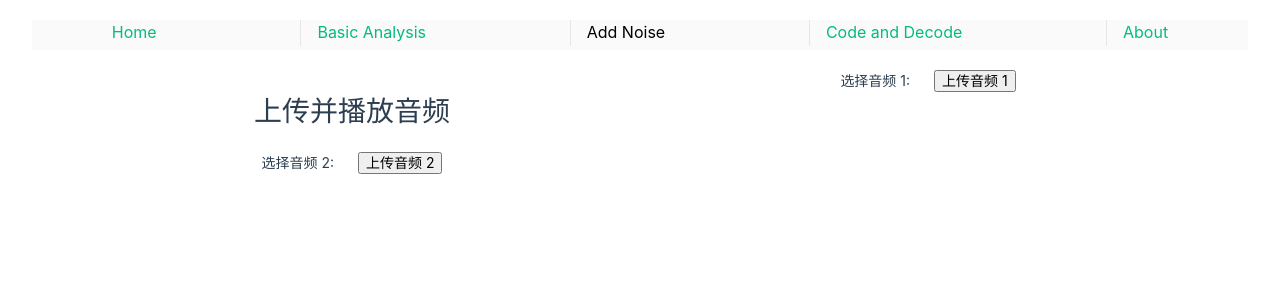
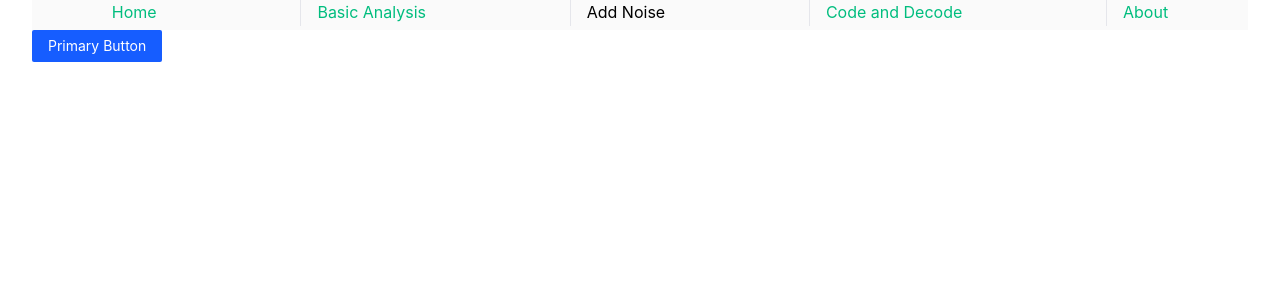
Before and after one commit to zangyubo/DSP-course-design, a Vue app in the folder dsp-web-ui/: page /add-noise in a window 1280 px wide. Shown: the top 300 px of the page. Built offline with nearby package versions, Linux system fonts and the light colour scheme.

Commit message:
Feature : router jump

```diff
--- a/dsp-web-ui/src/views/addnosie/add-noise.vue
+++ b/dsp-web-ui/src/views/addnosie/add-noise.vue
@@ -1,113 +1,16 @@
 <template>
-  <div id="app">
-    <h1>上传并播放音频</h1>
-
-    <!-- 上传音频 1 -->
-    <div>
-      <label for="audio1" class="upload-button">选择音频 1: </label>
-      <input
-        type="file"
-        id="audio1"
-        @change="handleAudio1Upload"
-        accept="audio/*"
-        ref="fileInput1"
-        style="display: none"
-      />
-      <button @click="triggerFileInput1" class="upload-trigger">上传音频 1</button>
-      <audio v-if="audio1" controls :src="audio1" ref="audioPlayer1"></audio>
-      <button v-if="audio1" @click="playAudio1">播放音频 1</button>
-    </div>
-
-    <!-- 上传音频 2 -->
-    <div>
-      <label for="audio2" class="upload-button">选择音频 2: </label>
-      <input
-        type="file"
-        id="audio2"
-        @change="handleAudio2Upload"
-        accept="audio/*"
-        ref="fileInput2"
-        style="display: none"
-      />
-      <button @click="triggerFileInput2" class="upload-trigger">上传音频 2</button>
-      <audio v-if="audio2" controls :src="audio2" ref="audioPlayer2"></audio>
-      <button v-if="audio2" @click="playAudio2">播放音频 2</button>
-    </div>
-  </div>
+  <a-button type="primary" @click="goToHome">Primary Button</a-button>
 </template>
 
 <script setup lang="ts">
-import { ref } from 'vue'
+import { useRouter } from 'vue-router'
+import { yAxis1F } from '../basic-analysis/data'
 
-// 创建响应式变量来存储音频文件的 URL
-const audio1 = ref<string | null>(null)
-const audio2 = ref<string | null>(null)
+const router = useRouter()
 
-// 获取文件输入框的引用
-const fileInput1 = ref<HTMLInputElement | null>(null)
-const fileInput2 = ref<HTMLInputElement | null>(null)
-
-// 触发音频 1 文件选择框
-const triggerFileInput1 = () => {
-  fileInput1.value?.click()
-}
-
-// 触发音频 2 文件选择框
-const triggerFileInput2 = () => {
-  fileInput2.value?.click()
-}
-
-// 处理音频 1 上传
-const handleAudio1Upload = (event: Event) => {
-  const target = event.target as HTMLInputElement
-  const file = target.files?.[0]
-  if (file) {
-    audio1.value = URL.createObjectURL(file)
-  }
-}
-
-// 处理音频 2 上传
-const handleAudio2Upload = (event: Event) => {
-  const target = event.target as HTMLInputElement
-  const file = target.files?.[0]
-  if (file) {
-    audio2.value = URL.createObjectURL(file)
-  }
-}
-
-// 播放音频 1
-const playAudio1 = () => {
-  const audioPlayer1 = document.querySelector('#audioPlayer1') as HTMLAudioElement | null
-  if (audioPlayer1) {
-    audioPlayer1.play()
-  }
-}
-
-// 播放音频 2
-const playAudio2 = () => {
-  const audioPlayer2 = document.querySelector('#audioPlayer2') as HTMLAudioElement | null
-  if (audioPlayer2) {
-    audioPlayer2.play()
-  }
+// Function to navigate to /home
+const goToHome = () => {
+  yAxis1F.value[1] = 500
+  router.push('/basic-analysis')
 }
 </script>
-
-<style>
-#app {
-  text-align: center;
-  margin-top: 20px;
-}
-
-.upload-button {
-  cursor: pointer;
-  margin-right: 10px;
-}
-
-.upload-trigger {
-  margin-left: 10px;
-}
-
-input[type='file'] {
-  margin: 10px;
-}
-</style>
--- a/dsp-web-ui/src/views/basic-analysis/basic-analysis.vue
+++ b/dsp-web-ui/src/views/basic-analysis/basic-analysis.vue
@@ -133,15 +133,15 @@ const handleAudio2Upload = (event: Event) => {
 }
 
 // ========================================================
+import { yAxis1F } from './data'
 
-import { xAxis1 } from './data'
 import frequencyChart1 from './components/frequency-chart-1.vue'
 import frequencyChart2 from './components/frequency-chart-2.vue'
 import timeChart1 from './components/time-chart-1.vue'
 import timeChart2 from './components/time-chart-2.vue'
 
 const test = () => {
-  xAxis1.value.push(1)
+  yAxis1F.value[1] += 100
 }
 </script>
 
--- a/dsp-web-ui/src/views/basic-analysis/components/frequency-chart-1.vue
+++ b/dsp-web-ui/src/views/basic-analysis/components/frequency-chart-1.vue
@@ -6,7 +6,7 @@
 
 <script lang="ts" setup>
 import { ref } from 'vue'
-import { exampleLable } from '../data'
+import { exampleLable, xAxis1F, yAxis1F } from '../data'
 
 const option = ref({
   graphic: [exampleLable],
@@ -20,7 +20,7 @@ const option = ref({
   },
   xAxis: {
     type: 'category',
-    data: ['0Hz', '10Hz', '20Hz', '30Hz', '40Hz', '50Hz', '60Hz', '70Hz', '80Hz', '90Hz'], // Frequency bins
+    data: xAxis1F, // Frequency bins
     name: 'F(Hz)',
   },
   yAxis: {
@@ -34,7 +34,7 @@ const option = ref({
     {
       name: 'Amplitude Spectrum',
       type: 'bar',
-      data: [10, 20, 35, 50, 70, 90, 110, 150, 180, 200], // Example amplitude data
+      data: yAxis1F, // Example amplitude data
       barWidth: 1, // Set bar width to a very small value
       itemStyle: {
         color: '#00f', // Color of the bars (lines)
--- a/dsp-web-ui/src/views/basic-analysis/data.ts
+++ b/dsp-web-ui/src/views/basic-analysis/data.ts
@@ -1,10 +1,16 @@
 import { ref } from 'vue'
 
-export const xAxis1 = ref<number[]>([])
-export const yAxis1 = ref<number[]>([])
+export const xAxis1F = ref<number[]>([0, 1, 2, 3, 4, 5, 6, 7, 8, 9])
+export const yAxis1F = ref<number[]>([10, 20, 35, 50, 70, 90, 110, 150, 180, 200])
 
-export const xAxis2 = ref<number[]>([])
-export const yAxis2 = ref<number[]>([])
+export const xAxis1T = ref<number[]>([])
+export const yAxis1T = ref<number[]>([])
+
+export const xAxis2F = ref<number[]>([])
+export const yAxis2F = ref<number[]>([])
+
+export const xAxis2T = ref<number[]>([])
+export const yAxis2T = ref<number[]>([])
 
 export const exampleLable = {
   type: 'group',
```
